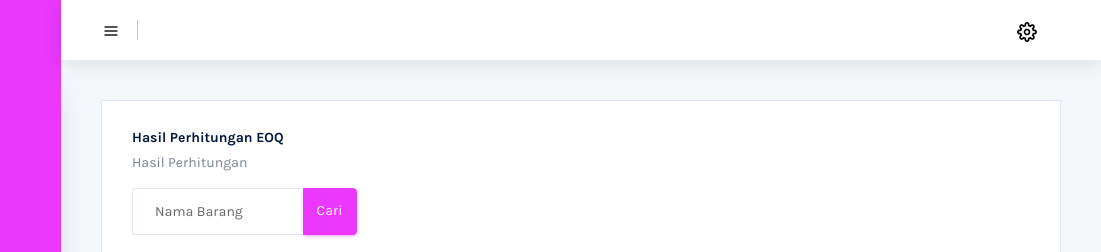
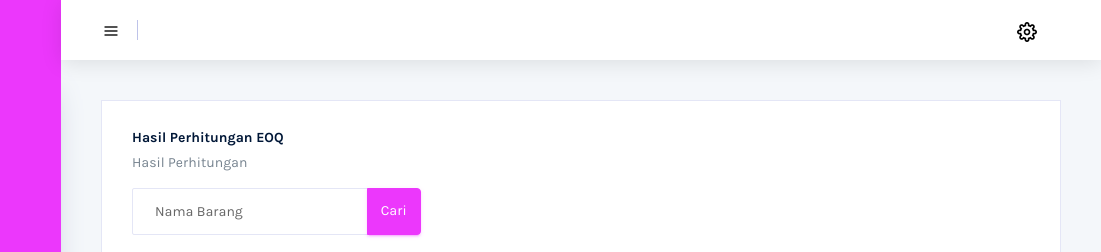
Before and after one commit to chatomzcoding/proyek-nisa, a plain HTML site: page admin/hasil.html in a window 1280 px wide. Shown: the top 252 px of the page, 179-1280 px from the left. Drawn offline with Linux system fonts and the light colour scheme; files that its build step writes are made by us from their sources.

Commit message:
bug width cari

```diff
--- a/admin/hasil.html
+++ b/admin/hasil.html
@@ -194,12 +194,14 @@
                         Hasil Perhitungan
                       </p>
                       <!-- <button class="float-right btn btn-info btn-sm" data-toggle="modal" data-target="#tambah">Tambah User</button> -->
-                      <section>
-                        <div class="form-group w-25">
-                          <div class="input-group">
-                            <input type="text" class="form-control" placeholder="Nama Barang" aria-label="Recipient's username">
-                            <div class="input-group-append">
-                              <button class="btn btn-sm btn-primary" type="button">Cari</button>
+                      <section class="row">
+                        <div class="col-md-4">
+                          <div class="form-group">
+                            <div class="input-group">
+                              <input type="text" class="form-control" placeholder="Nama Barang" aria-label="Recipient's username">
+                              <div class="input-group-append">
+                                <button class="btn btn-sm btn-primary" type="button">Cari</button>
+                              </div>
                             </div>
                           </div>
                         </div>
```
Also changed, not shown: supervisor/eoq.html (+8 -6 lines).
